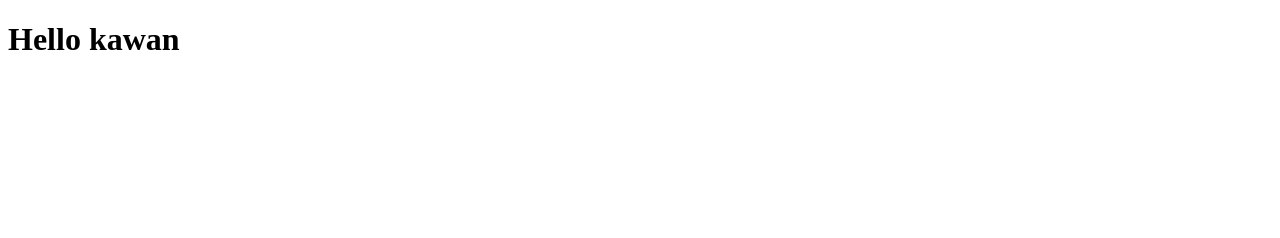
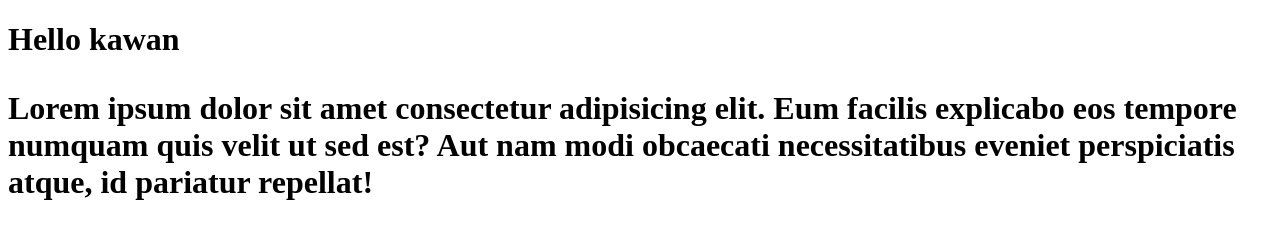
Before and after one commit to shandyfathullah/git-test, a plain HTML site: page index.html in a window 1280 px wide. Drawn offline with Linux system fonts and the light colour scheme.

Commit message:
menambahkan paragraf

```diff
--- a/index.html
+++ b/index.html
@@ -7,7 +7,7 @@
 </head>
 <body>
     <h1>Hello kawan
-
+        <p>Lorem ipsum dolor sit amet consectetur adipisicing elit. Eum facilis explicabo eos tempore numquam quis velit ut sed est? Aut nam modi obcaecati necessitatibus eveniet perspiciatis atque, id pariatur repellat!</p>
     </h1>
 </body>
 </html>
```
